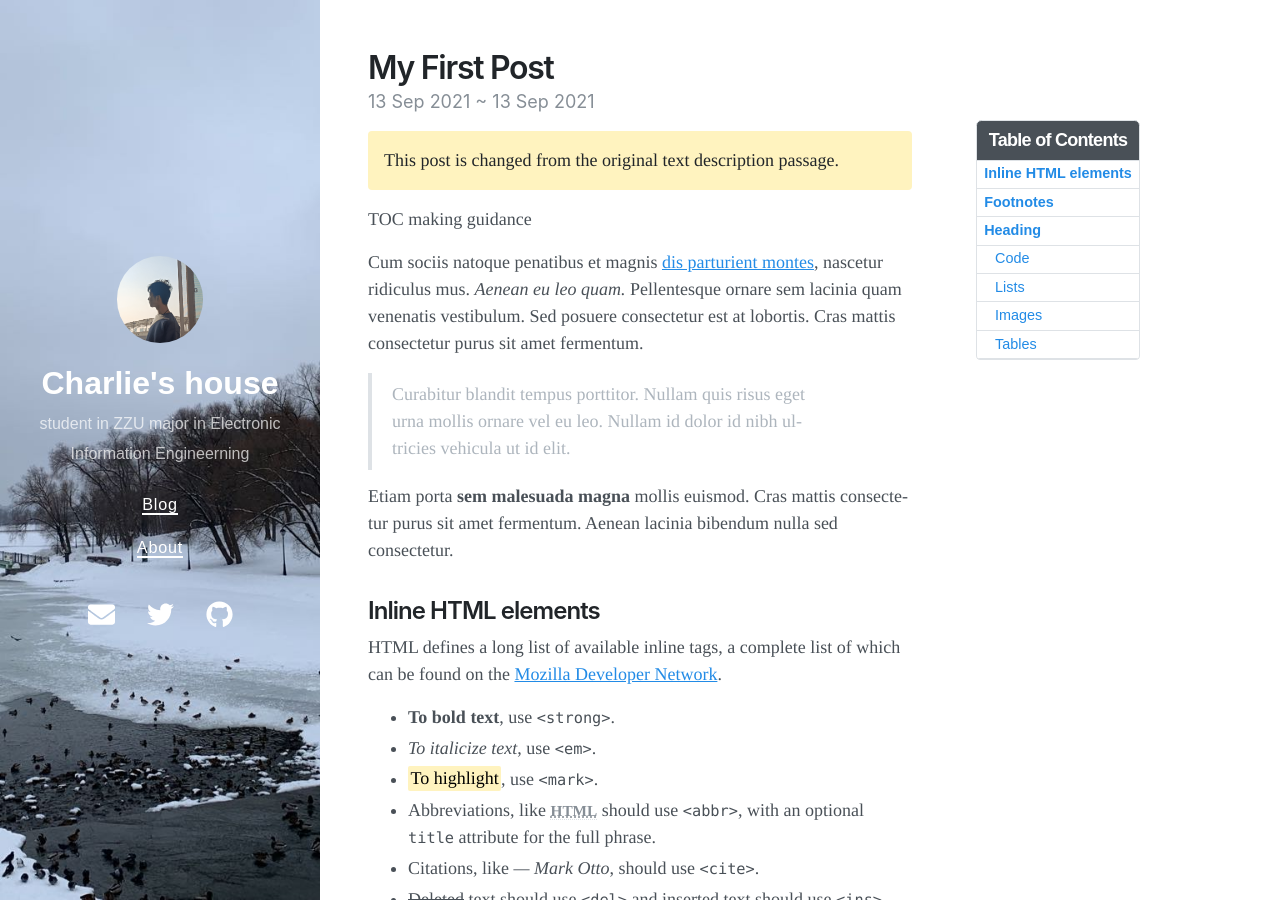
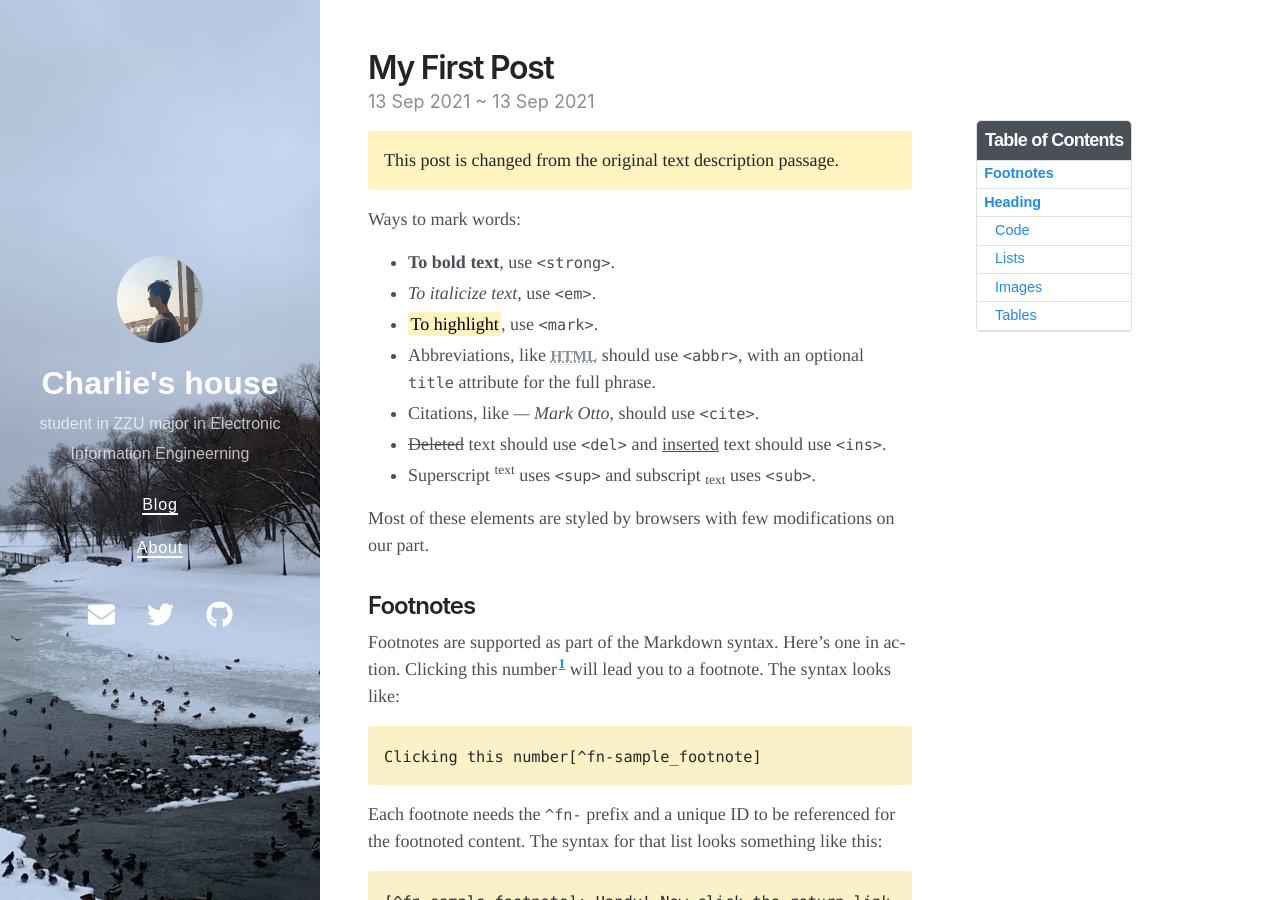
Before and after one commit to wzz1206/wzz1206.github.io, a Jekyll site: the page built from _posts/2020-09-29-welcome-to-not-pure-poole.md, in a window 1280 px wide and 900 px high. Built offline with Jekyll 4.4.1, drawn with Linux system fonts in a browser that asks for light colours; nearby versions of some CDN libraries; some of the changed text lies outside the part shown.

Commit message:
Update 2020-09-29-welcome-to-not-pure-poole.md

```diff
--- a/_posts/2020-09-29-welcome-to-not-pure-poole.md
+++ b/_posts/2020-09-29-welcome-to-not-pure-poole.md
@@ -3,23 +3,13 @@ layout: post
 title: My First Post
 date: 2021-09-13 18:49 +0800
 last_modified_at: 2021-09-13 18:49:00 +0800
-tags: [jekyll theme, jekyll, tutorial]
+tags: [description, model, tutorial]
 toc:  true
 ---
 This post is changed from the original text description passage.
 {: .message }
 
-TOC making guidance
-
-Cum sociis natoque penatibus et magnis <a href="#">dis parturient montes</a>, nascetur ridiculus mus. *Aenean eu leo quam.* Pellentesque ornare sem lacinia quam venenatis vestibulum. Sed posuere consectetur est at lobortis. Cras mattis consectetur purus sit amet fermentum.
-
-> Curabitur blandit tempus porttitor. Nullam quis risus eget urna mollis ornare vel eu leo. Nullam id dolor id nibh ultricies vehicula ut id elit.
-
-Etiam porta **sem malesuada magna** mollis euismod. Cras mattis consectetur purus sit amet fermentum. Aenean lacinia bibendum nulla sed consectetur.
-
-## Inline HTML elements
-
-HTML defines a long list of available inline tags, a complete list of which can be found on the [Mozilla Developer Network](https://developer.mozilla.org/en-US/docs/Web/HTML/Element).
+Ways to mark words:
 
 - **To bold text**, use `<strong>`.
 - *To italicize text*, use `<em>`.
```
